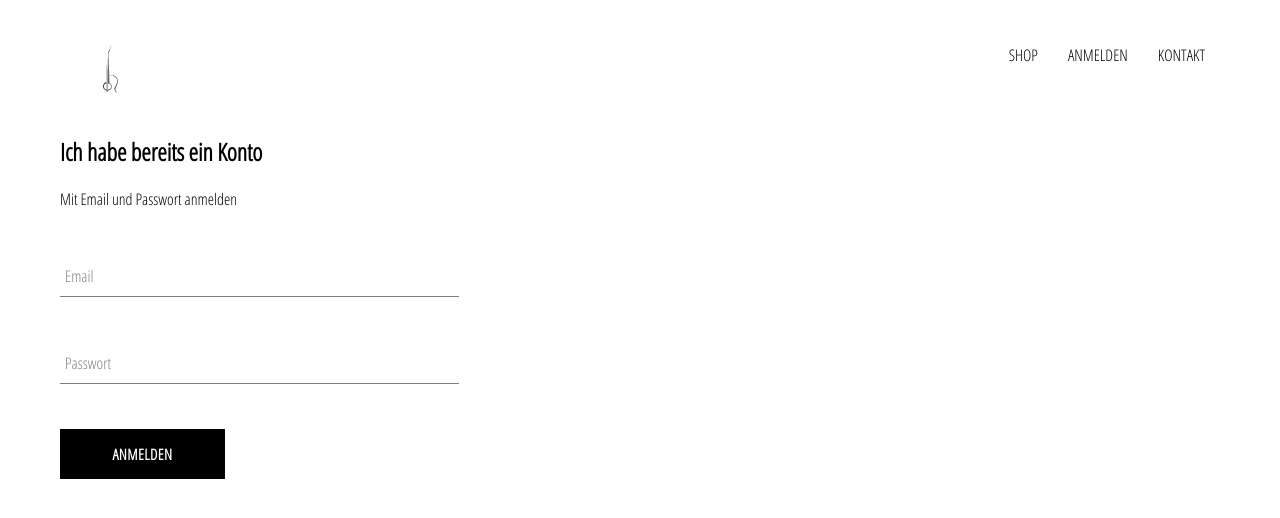
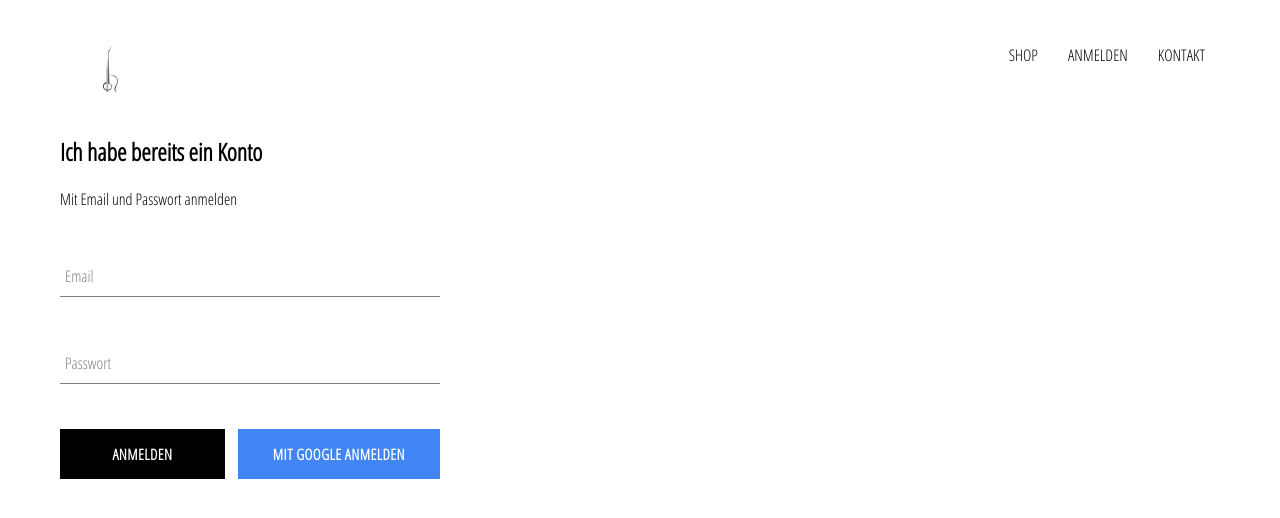
Before and after one commit to JohnnyKrup/guitar-store, a React (Create React App) app: page /signin in a window 1280 px wide. Shown: the top 518 px of the page. Built offline with nearby package versions, Linux system fonts and the light colour scheme; no server answers.

Commit message:
integrated firebase into application, created sign in page with sign in component and sign in with google authentication

```diff
--- a/package.json
+++ b/package.json
@@ -6,6 +6,7 @@
     "@testing-library/jest-dom": "^4.2.4",
     "@testing-library/react": "^9.3.2",
     "@testing-library/user-event": "^7.1.2",
+    "firebase": "^7.19.0",
     "node-sass": "^4.14.1",
     "react": "^16.13.1",
     "react-dom": "^16.13.1",
--- a/src/App.css
+++ b/src/App.css
@@ -7,3 +7,7 @@
   text-decoration: none;
   color: black;
 }
+
+* {
+  box-sizing: border-box;
+}
--- a/src/App.js
+++ b/src/App.js
@@ -5,11 +5,36 @@
 import ShopPage from "./pages/shop/shop.component"
 import Header from "./components/header/header.component"
 import SignInAndSignUpPage from "./pages/sign-in-and-up/sign-in-and-up.component"
+import { auth } from "./firebase/firebase.utils"
 
-function App() {
+class App extends React.Component {
+  constructor() {
+    super()
+
+    this.state = {
+      currentUser: null,
+    }
+  }
+
+  unsubscribeFromAuth = null
+
+  componentDidMount() {
+    this.unsubscribeFromAuth = auth.onAuthStateChanged((user) => {
+      this.setState({ currentUser: user })
+
+      console.log(user)
+    })
+  }
+
+  componentWillUnmount() {
+    this.unsubscribeFromAuth()
+  }
+
+  render() {
     return (
       <div>
-      <Header />
+        {/* pass in the state of the current user, so that we can display if a user is signed in or not */}
+        <Header currentUser={this.state.currentUser} />
         <Switch>
           <Route exact path="/" component={HomePage} />
           <Route path="/shop" component={ShopPage} />
@@ -18,5 +43,6 @@
       </div>
     )
   }
+}
 
 export default App
--- a/src/components/custom-button/custom-button.component.js
+++ b/src/components/custom-button/custom-button.component.js
@@ -6,8 +6,11 @@
  * both <button> and <input> have the property type=""
  * the type="" will be passed through as the ...otherProps
  */
-const CustomButton = ({ children, ...otherProps }) => (
-  <button className="custom-button" {...otherProps}>
+const CustomButton = ({ children, isGoogleSignIn, ...otherProps }) => (
+  <button
+    className={`${isGoogleSignIn ? "google-sign-in" : ""} custom-button`}
+    {...otherProps}
+  >
     {children}
   </button>
 )
--- a/src/components/custom-button/custom-button.styles.scss
+++ b/src/components/custom-button/custom-button.styles.scss
@@ -19,4 +19,14 @@
     color: black;
     border: 1px solid black;
   }
+
+  &.google-sign-in {
+    background-color: #4285f4;
+    color: white;
+
+    &:hover {
+      background-color: #357ae8;
+      border: none;
+    }
+  }
 }
--- a/src/components/header/header.component.js
+++ b/src/components/header/header.component.js
@@ -2,8 +2,9 @@
 import styled from "styled-components"
 import { Link } from "react-router-dom"
 import { ReactComponent as Logo } from "../../assets/LogoNoText_128.svg"
+import { auth } from "../../firebase/firebase.utils"
 
-const Header = () => {
+const Header = ({ currentUser }) => {
   return (
     <Wrapper>
       <Link to="/" className="logo-container">
@@ -13,9 +14,16 @@
         <Link to="/shop" className="option">
           SHOP
         </Link>
-        <Link to="/signin" className="option">
-          ANMELDEN
-        </Link>
+        {currentUser ? (
+          <div className="option" onClick={() => auth.signOut()}>
+            ABMELDEN
+          </div>
+        ) : (
+          <Link to="/signin" className="option">
+            ANMELDEN
+          </Link>
+        )}
+
         <Link to="/contact" className="option">
           KONTAKT
         </Link>
@@ -51,6 +59,7 @@
 
     .option {
       padding: 10px 15px;
+      cursor: pointer;
     }
   }
 `
--- a/src/components/sign-in/sign-in.component.js
+++ b/src/components/sign-in/sign-in.component.js
@@ -2,6 +2,7 @@
 import FormInput from "../form-input/form-input.component"
 import "./sign-in.styles.scss"
 import CustomButton from "../custom-button/custom-button.component"
+import { signInWithGoogle } from "../../firebase/firebase.utils"
 
 class SignIn extends React.Component {
   constructor(props) {
@@ -61,7 +62,12 @@
             required
           />
 
-          <CustomButton type="submit">Anmelden</CustomButton>
+          <div className="buttons">
+            <CustomButton type="submit">Anmelden</CustomButton>
+            <CustomButton onClick={signInWithGoogle} isGoogleSignIn>
+              Mit Google anmelden
+            </CustomButton>
+          </div>
         </form>
       </div>
     )
--- a/src/components/sign-in/sign-in.styles.scss
+++ b/src/components/sign-in/sign-in.styles.scss
@@ -1,5 +1,5 @@
 .sign-in {
-  width: 30vw;
+  width: 380px;
   display: flex;
   flex-direction: column;
 }
@@ -7,3 +7,8 @@
 .title {
   margin: 10px 0;
 }
+
+.buttons {
+  display: flex;
+  justify-content: space-between;
+}
--- /dev/null
+++ b/src/firebase/firebase.utils.js
@@ -0,0 +1,29 @@
+import firebase from "firebase/app"
+import "firebase/firestore"
+import "firebase/auth"
+import "firebase/analytics"
+
+// Your web app's Firebase configuration
+const firebaseConfig = {
+  apiKey: "AIzaSyBzwIgq2EN0x97xsz4vnww4HEyKrmTS__g",
+  authDomain: "gtar-db.firebaseapp.com",
+  databaseURL: "https://gtar-db.firebaseio.com",
+  projectId: "gtar-db",
+  storageBucket: "gtar-db.appspot.com",
+  messagingSenderId: "896629947935",
+  appId: "1:896629947935:web:d39368e812d9873ba91f2a",
+}
+// Initialize Firebase
+firebase.initializeApp(firebaseConfig)
+
+export const auth = firebase.auth()
+export const firestore = firebase.firestore()
+
+const provider = new firebase.auth.GoogleAuthProvider()
+provider.setCustomParameters({ prompt: "select_account" })
+export const signInWithGoogle = () =>
+  auth.signInWithPopup(provider).catch((error) => {
+    console.log(error)
+  })
+
+export default firebase
```
Also changed, not shown: 1 other file (tests, documents, lock files or other folders). Lines whose indentation alone changed are shown as unchanged.
